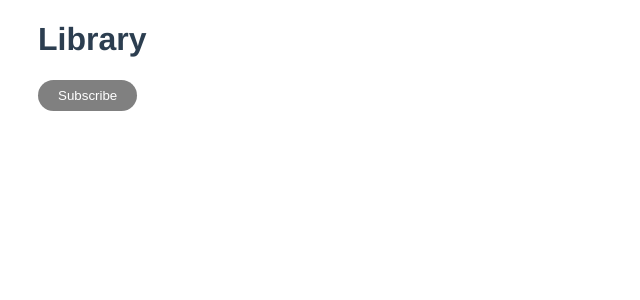
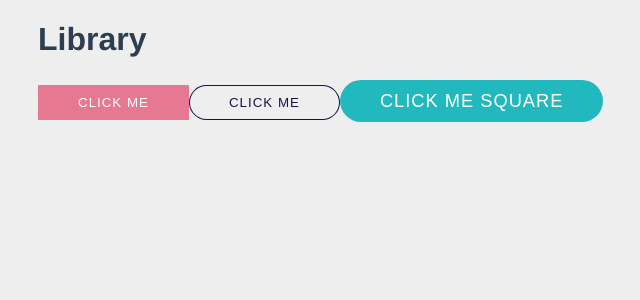
Before and after one commit to thabotitus/vivuecss, a Vue app: page /#/library in a window 1280 px wide. Shown: the top 300 px of the page, without its empty margins (17-657 px from the left). Built offline with nearby package versions, Linux system fonts and the light colour scheme.

Commit message:
working buttons to get this project started

```diff
--- a/src/assets/app.scss
+++ b/src/assets/app.scss
@@ -1,3 +1,8 @@
-@import './layout/_base.scss';
-@import './layout/_grid.scss';
-@import './elements/_vv-button.scss';
+@import './config/_colors';
+@import './config/_sizes';
+
+@import './layout/_base';
+@import './layout/_grid';
+
+
+@import './elements/_vv-button';
--- /dev/null
+++ b/src/assets/config/_colors.scss
@@ -0,0 +1,24 @@
+// All The Colours
+
+$white:              #ffffff;
+$navy:               #1e1146;
+$teal:               #0db4ba;
+$pink:               #f0a29e;
+$red:                #e76c89;
+
+$light_grey:         #eeeeee;
+$dark_grey:          #e5e4e9;
+
+$text_color:         darken($dark_grey, 80%);
+
+$primary_color:      $navy;
+$secondary_color:    $teal;
+
+$colors: (
+  navy: $navy,
+  teal: $teal,
+  pink: $pink,
+  red: $red,
+  primary: $primary-color,
+  secondary: $secondary-color
+);
--- /dev/null
+++ b/src/assets/config/_sizes.scss
@@ -0,0 +1,19 @@
+$miniSize:                                 (10 / 14);
+$tinySize:                                 (12 / 14);
+$smallSize:                                (13 / 14);
+$mediumSize:                               (14 / 14);
+$largeSize:                                (16 / 14);
+$bigSize:                                  (18 / 14);
+$hugeSize:                                 (20 / 14);
+$massiveSize:                              (24 / 14);
+
+$sizes: (
+  mini:     $miniSize,
+  tiny:     $tinySize,
+  small:    $smallSize,
+  medium:   $mediumSize,
+  large:    $largeSize,
+  big:      $bigSize,
+  huge:     $hugeSize,
+  massive:  $massiveSize
+);
--- a/src/assets/elements/_vv-button.scss
+++ b/src/assets/elements/_vv-button.scss
@@ -1,16 +1,60 @@
+// Base Button Style
 .vv-button {
   border: none;
-  padding: 8px 20px;
+  padding: 10px 40px;
   border-radius: 1px;
   cursor: pointer;
-  background: grey;
-  color: white;
+  background: $dark_grey;
+  color: $text_color;
+  text-transform: uppercase;
+  transition: all 200ms ease-in;
+  letter-spacing: 1px;
+}
 
-  &:hover {
-    background: red;
+// Variations
+.vv-button--round{
+  border-radius: 200em;
+}
+
+.vv-button--fluid {
+  width: 100%;
+}
+
+// Colors
+$list: primary secondary navy teal pink red;
+
+@each $color in $list {
+  .vv-button--#{$color} {
+    background: transparentize(map-get($colors, $color), 0.1);
+    color: $white;
+
+    &:hover {
+      background: darken(map-get($colors, $color), 2%);
+    }
+
+    &.vv-button--outline {
+      background: none;
+      color: map-get($colors, $color);
+      box-shadow: inset 0px 0px 0px 1px map-get($colors, $color);
+
+      &:hover {
+        background: map-get($colors, $color);
+        box-shadow: inset 0px 0px 0px 0px map-get($colors, $color);
+        color: $white;
+      }
+    }
+
+    &.vv-button--disabled {
+      background: darken(map-get($colors, $color), 5%);
+      color: transparentize($white, 0.5);
+    }
   }
 }
 
-.vv-button--round{
-  border-radius: 200em;
+// Sizes
+$sizeList: tiny small medium large big huge massive;
+@each $size in $sizeList {
+  .vv-button--#{$size} {
+    font-size: map-get($sizes, $size) + em;
+  }
 }
--- a/src/assets/layout/_base.scss
+++ b/src/assets/layout/_base.scss
@@ -4,6 +4,7 @@ body, html {
   padding: 0;
   margin: 0;
   color: #2c3e50;
+  background: $light_grey;
   font-family: 'Avenir', Helvetica, Arial, sans-serif;
   -webkit-font-smoothing: antialiased;
   -moz-osx-font-smoothing: grayscale;
--- a/src/components/vv-Button.vue
+++ b/src/components/vv-Button.vue
@@ -1,29 +1,12 @@
 <template>
-  <button :value="value"
-          :type="type"
-          ref="submitButton"
-          class="vv-button">
-    Subscribe
-  </button>
+  <button class="vv-button">{{ text }}</button>
 </template>
 
 <script>
   export default {
     name: 'vv-button',
     props: {
-      value: {
-        type: String,
-        default: '',
-      },
-      type: {
-        type: String,
-        default: '',
-      },
-    },
-    data() {
-      return {
-        msg: 'Welcome to Your Vue.js App',
-      };
+      text: '',
     },
   };
 </script>
--- a/src/containers/Library.vue
+++ b/src/containers/Library.vue
@@ -1,7 +1,9 @@
 <template>
   <div>
     <h1>Library</h1>
-    <vv-button value="submit" class="vv-button--round"></vv-button>
+    <vv-button value="submit" class="vv-button--red" text="Click Me"></vv-button>
+    <vv-button value="submit" class="vv-button--round vv-button--primary vv-button--outline" text="Click Me"></vv-button>
+    <vv-button value="submit" class="vv-button--round vv-button--teal vv-button--large" text="Click Me Square"></vv-button>
   </div>
 </template>
 
```
